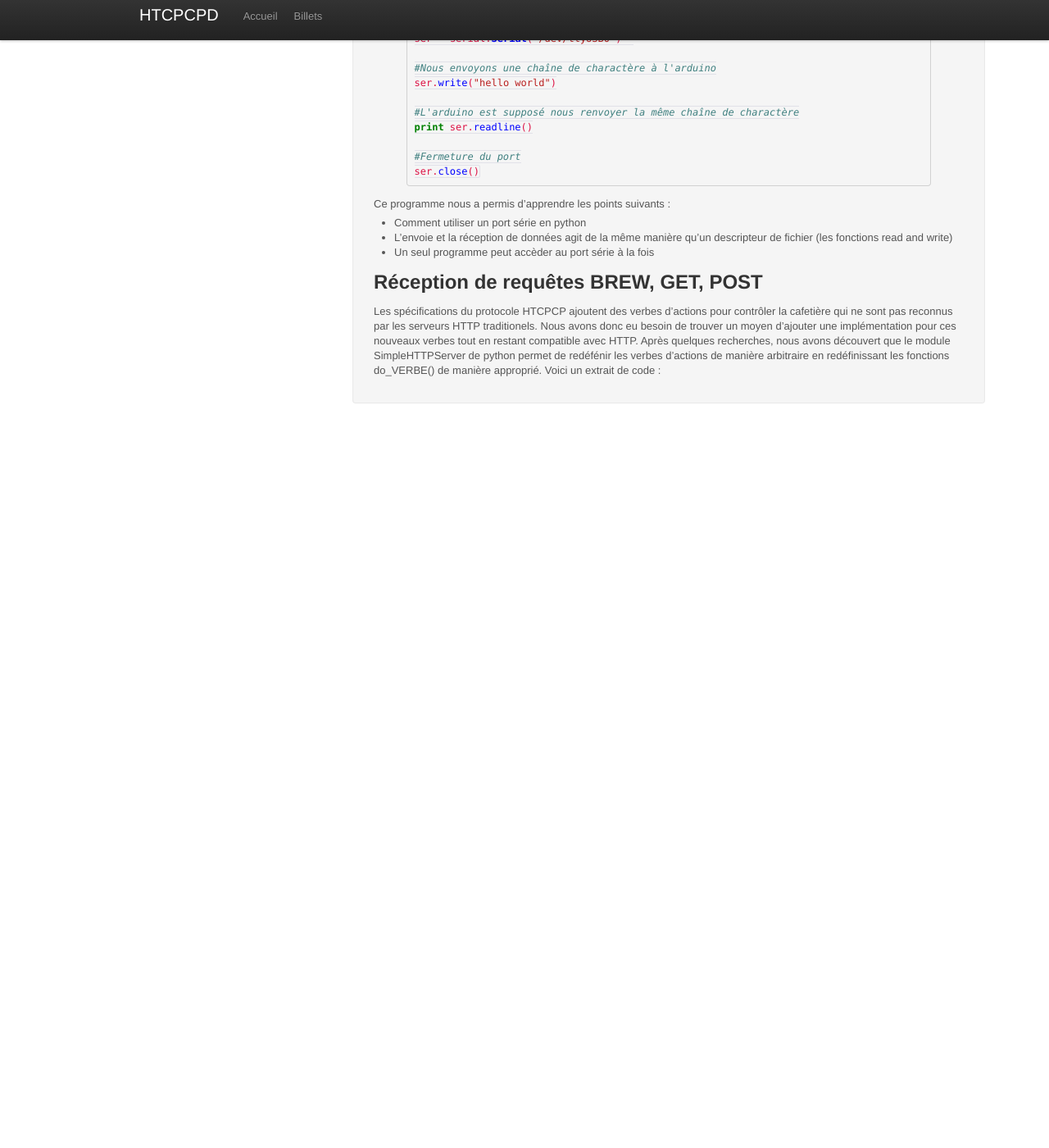
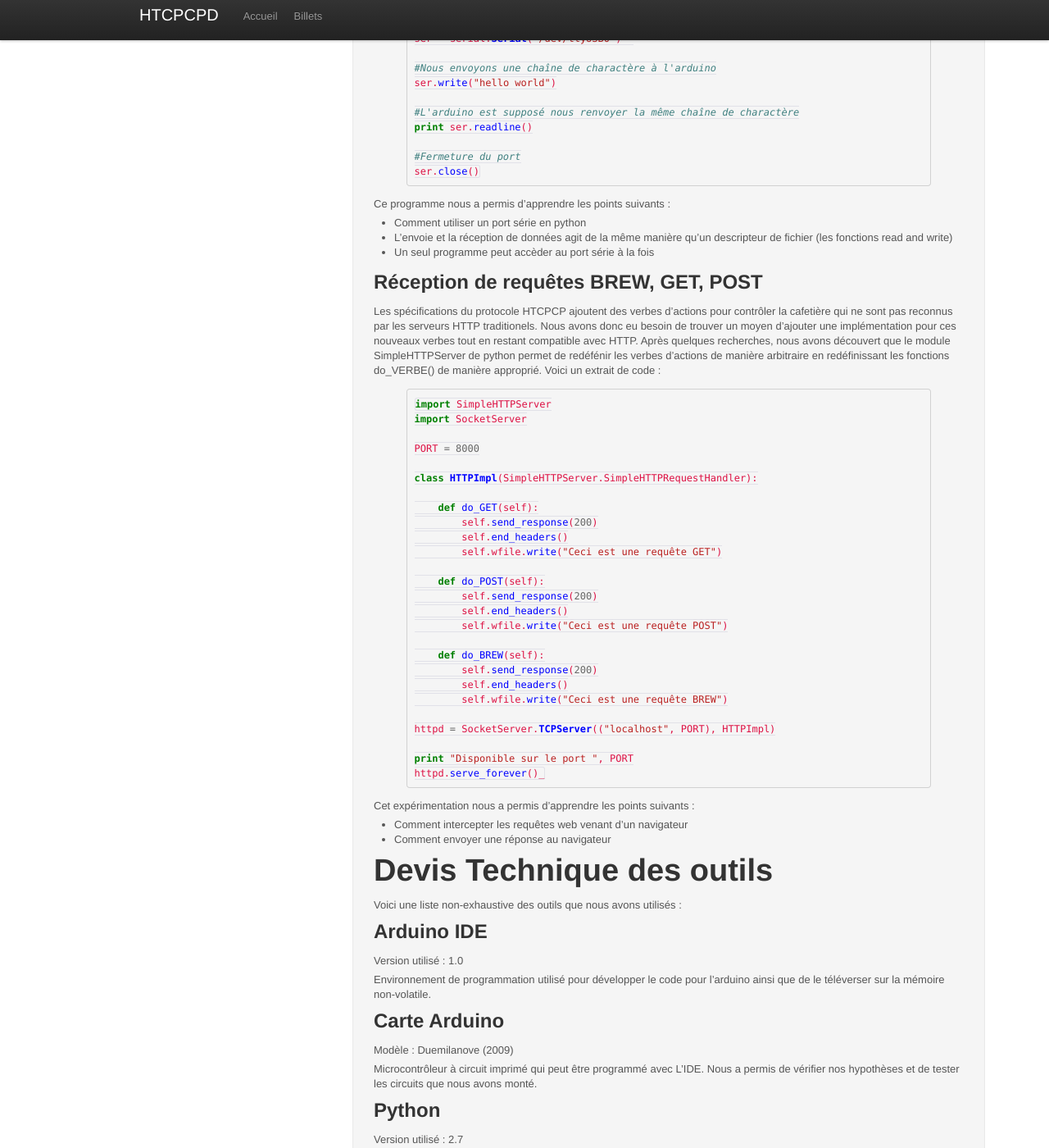
Before and after one commit to gelendir/htcpcpd, a Jekyll site: the page built from pages/demarche-experimentale.md, in a window 1280 px wide and 1400 px high, scrolled down 5919 px. Shown: the whole window at 82% size. Built offline with Jekyll 4.4.1, drawn with Linux system fonts in a browser that asks for light colours; before the commit the page ends 6431 px from its top, so only the background shows below that; some of the changed text lies outside the part shown.

Commit message:
add code examples and tools to demarche experimentale

```diff
--- a/pages/demarche-experimentale.md
+++ b/pages/demarche-experimentale.md
@@ -265,4 +265,105 @@ fonctions do_VERBE() de manière approprié. Voici un extrait de code :
 
 {% highlight python %}
 
+import SimpleHTTPServer
+import SocketServer
+
+PORT = 8000
+
+class HTTPImpl(SimpleHTTPServer.SimpleHTTPRequestHandler):
+
+    def do_GET(self):
+        self.send_response(200)
+        self.end_headers()
+        self.wfile.write("Ceci est une requête GET")
+
+    def do_POST(self):
+        self.send_response(200)
+        self.end_headers()
+        self.wfile.write("Ceci est une requête POST")
+
+    def do_BREW(self):
+        self.send_response(200)
+        self.end_headers()
+        self.wfile.write("Ceci est une requête BREW")
+
+httpd = SocketServer.TCPServer(("localhost", PORT), HTTPImpl)
+
+print "Disponible sur le port ", PORT
+httpd.serve_forever()_
+
 {% endhighlight %}
+
+Cet expérimentation nous a permis d'apprendre les points suivants :
+
+ * Comment intercepter les requêtes web venant d'un navigateur
+ * Comment envoyer une réponse au navigateur
+
+Devis Technique des outils
+==========================
+
+Voici une liste non-exhaustive des outils que nous avons utilisés :
+
+Arduino IDE
+-----------
+
+Version utilisé : 1.0
+
+Environnement de programmation utilisé pour développer le code pour
+l'arduino ainsi que de le téléverser sur la mémoire non-volatile.
+
+Carte Arduino
+-------------
+
+Modèle : Duemilanove (2009)
+
+Microcontrôleur à circuit imprimé qui peut être programmé avec L'IDE.
+Nous a permis de vérifier nos hypothèses et de tester les circuits que
+nous avons monté.
+
+Python
+------
+
+Version utilisé : 2.7
+
+Langage de programmation dynamique interprété. Utilisé pour faire les
+tests de communication avec le port série et implémenter le serveur web.
+
+Le module SimpleHTTPServer est inclut par défaut avec le langage. Le module
+python-pyserial est disponible sur le site web suivant : http://pyserial.sourceforge.net
+
+Breadboard
+----------
+
+Dispositif qui permet de faire du prototypage rapide de circuits électroniques
+à l'aide de branchements avec des fils de cuivre.
+
+Capteur de lumière
+------------------
+
+Cellule photosensitive qui fait varier la résistance d'un circuit selon la
+quantité de lumière qui est exposé sur la cellule.
+
+Autres composantes
+------------------
+
+ * Fils de cuivre de longeur variable
+ * Résistances (1K, 2K, 4.7K)
+ * Câble USB
+ * De l'eau
+
+Code source
+===========
+
+Voici le code source de tout les programmes que nous avons utilisés
+pour chacune de nos expérimentations :
+
+ * [Programmation d'une DEL]({{ site.baseurl }}/examples/programmationDel.ino)
+ * [Communication par port série]({{ site.baseurl }}/examples/portSerie.ino)
+ * [Capteur de lumière]({{ site.baseurl }}/examples/capteurLumiere.ino)
+ * [Programmation d'un relais]({{ site.baseurl }}/examples/exempleRelais.ino)
+ * [Circuit utilisant de l'eau]({{ site.baseurl }}/examples/circuitEau.ino)
+ * [Circuit à diviseur de tension]({{ site.baseurl }}/examples/diviseurTension.ino)
+ * [Circuit pull-down]({{ site.baseurl }}/examples/pullDown.ino)
+ * [Port série python]({{ site.baseurl }}/examples/portSerie.py)
+ * [Requêtes HTCPCP]({{ site.baseurl }}/examples/serveurHTCPCP.py)
```
